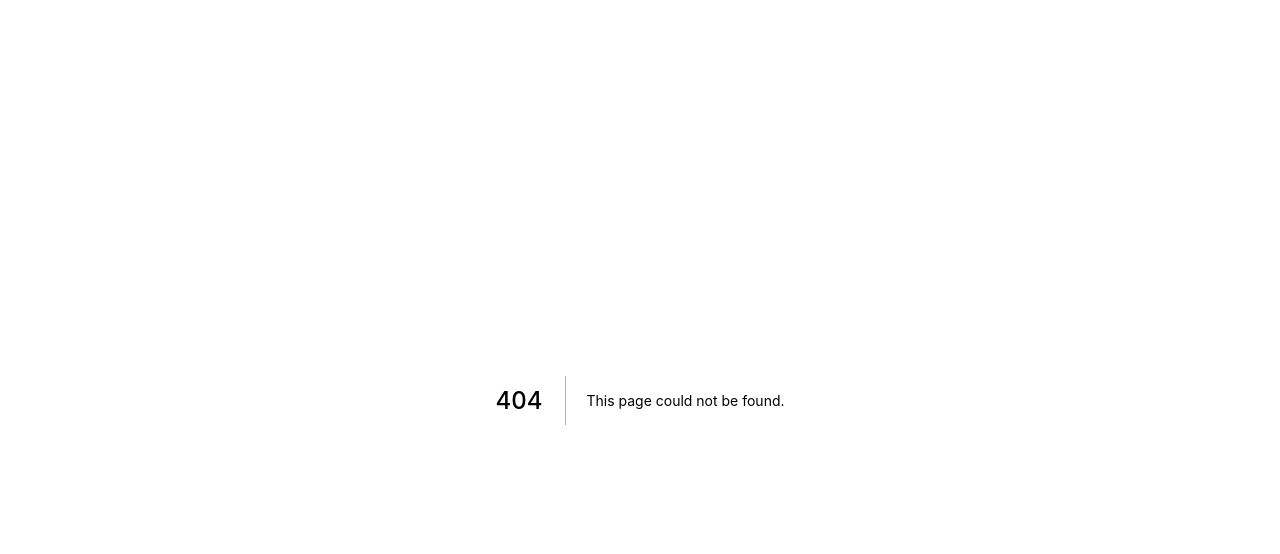
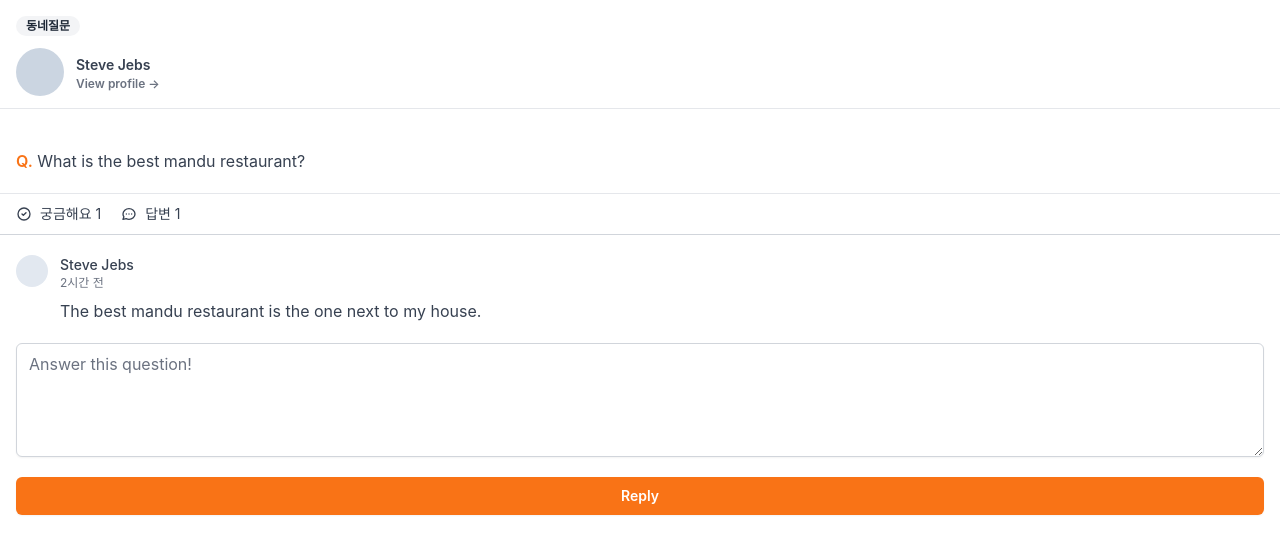
Before and after one commit to kkuyu/-carrot-market, a Next.js app: page /community/1 in a window 1280 px wide. Before the commit this address had no page. Shown: the top 554 px of the page. Built offline with nearby package versions, Linux system fonts and the light colour scheme; a web font is replaced by a local one.

Commit message:
Community Detail

```diff
--- /dev/null
+++ b/pages/community/[id].tsx
@@ -0,0 +1,81 @@
+import type { NextPage } from "next";
+
+const CommunityPostDetail: NextPage = () => {
+  return (
+    <div className="px-4">
+      <div className="mt-3">
+        <span className="inline-flex items-center px-2.5 py-0.5 text-xs font-semibold text-gray-800 bg-gray-100 rounded-full">동네질문</span>
+      </div>
+      <div className="-mx-4 border-b">
+        <button className="flex items-center w-full space-x-3 px-4 py-3 text-left">
+          <div className="flex-none w-12 h-12 bg-slate-300 rounded-full" />
+          <div>
+            <strong className="text-sm font-semibold text-gray-700">Steve Jebs</strong>
+            <p className="text-xs font-semibold text-gray-500">View profile &rarr;</p>
+          </div>
+        </button>
+      </div>
+
+      <div className="-mx-4 border-b border-b-gray-300">
+        <button type="button" className="flex flex-col items-stretch w-full text-left">
+          <div className="pt-8 px-4">
+            <div className="mt-2 text-gray-700">
+              <span className="font-semibold text-orange-500">Q.</span> What is the best mandu restaurant?
+            </div>
+          </div>
+          <div className="mt-5 px-4 border-t">
+            <div className="flex w-full py-2.5 space-x-5 text-gray-700">
+              <span className="flex items-center space-x-2 text-sm">
+                <svg className="w-4 h-4" fill="none" stroke="currentColor" viewBox="0 0 24 24" xmlns="http://www.w3.org/2000/svg">
+                  <path strokeLinecap="round" strokeLinejoin="round" strokeWidth="2" d="M9 12l2 2 4-4m6 2a9 9 0 11-18 0 9 9 0 0118 0z"></path>
+                </svg>
+                <span>궁금해요 1</span>
+              </span>
+              <span className="flex items-center space-x-2 text-sm">
+                <svg className="w-4 h-4" fill="none" stroke="currentColor" viewBox="0 0 24 24" xmlns="http://www.w3.org/2000/svg">
+                  <path
+                    strokeLinecap="round"
+                    strokeLinejoin="round"
+                    strokeWidth="2"
+                    d="M8 12h.01M12 12h.01M16 12h.01M21 12c0 4.418-4.03 8-9 8a9.863 9.863 0 01-4.255-.949L3 20l1.395-3.72C3.512 15.042 3 13.574 3 12c0-4.418 4.03-8 9-8s9 3.582 9 8z"
+                  ></path>
+                </svg>
+                <span>답변 1</span>
+              </span>
+            </div>
+          </div>
+        </button>
+      </div>
+
+      <div className="mt-5 space-y-5">
+        <div className="flex items-start space-x-3">
+          <div className="flex-none w-8 h-8 bg-slate-200 rounded-full" />
+          <div>
+            <span className="block text-sm font-medium text-gray-700">Steve Jebs</span>
+            <span className="block text-xs text-gray-500">2시간 전</span>
+            <p className="mt-2 text-gray-700">The best mandu restaurant is the one next to my house.</p>
+          </div>
+        </div>
+      </div>
+
+      <div className="mt-5">
+        <textarea
+          className="w-full shadow-sm border border-gray-300 rounded-md shadow-sm
+              focus:outline-none focus:ring-orange-500 focus:border-orange-500"
+          rows={4}
+          placeholder="Answer this question!"
+        />
+      </div>
+      <div className="mt-5">
+        <button
+          className="w-full px-4 py-2 text-sm font-semibold text-white bg-orange-500 border border-transparent rounded-md shadow-sm
+        hover:bg-orange-600 focus:outline-none focus:ring-2 focus:ring-offset-2 focus:ring-orange-500"
+        >
+          Reply
+        </button>
+      </div>
+    </div>
+  );
+};
+
+export default CommunityPostDetail;
--- a/pages/community/index.tsx
+++ b/pages/community/index.tsx
@@ -2,19 +2,24 @@ import type { NextPage } from "next";
 
 const Community: NextPage = () => {
   return (
-    <div className="px-4 py-16">
+    <div className="py-16">
       {[1, 1, 1, 1, 1].map((_, i) => (
-        <div key={i}>
-          <button type="button" className="flex flex-col items-start w-full pt-8 border-b border-b-gray-300">
-            <span className="flex items-center px-2.5 py-0.5 text-xs font-semibold text-gray-800 bg-gray-100 rounded-full">동네질문</span>
+        <div key={i} className="border-b border-b-gray-300">
+          <button type="button" className="flex flex-col items-stretch w-full text-left">
+            <div className="pt-8 px-4">
+              <span className="inline-flex items-center px-2.5 py-0.5 text-xs font-semibold text-gray-800 bg-gray-100 rounded-full">동네질문</span>
               <div className="mt-2 text-gray-700">
                 <span className="font-semibold text-orange-500">Q.</span> What is the best mandu restaurant?
               </div>
-            <div className="mt-5 flex items-center justify-between w-full text-xs font-medium text-gray-500">
+            </div>
+            <div className="mt-5 px-4">
+              <div className="flex items-center justify-between w-full text-xs font-semibold text-gray-500">
                 <span>니꼬</span>
                 <span className="flex-none">18시간 전</span>
               </div>
-            <div className="mt-3 flex w-full py-2.5 space-x-5 text-gray-700 border-t">
+            </div>
+            <div className="mt-3 px-4 border-t">
+              <div className="flex w-full py-2.5 space-x-5 text-gray-700">
                 <span className="flex items-center space-x-2 text-sm">
                   <svg className="w-4 h-4" fill="none" stroke="currentColor" viewBox="0 0 24 24" xmlns="http://www.w3.org/2000/svg">
                     <path strokeLinecap="round" strokeLinejoin="round" strokeWidth="2" d="M9 12l2 2 4-4m6 2a9 9 0 11-18 0 9 9 0 0118 0z"></path>
@@ -33,6 +38,7 @@ const Community: NextPage = () => {
                   <span>답변 1</span>
                 </span>
               </div>
+            </div>
           </button>
         </div>
       ))}
--- a/pages/index.tsx
+++ b/pages/index.tsx
@@ -5,10 +5,10 @@ const Home: NextPage = () => {
     <div className="flex flex-col py-10">
       {[1, 1, 1, 1, 1, 1, 1, 1, 1, 1, 1, 1].map((_, i) => (
         <div key={i} className="border-b">
-          <button type="button" className="flex justify-between items-stretch w-full p-4">
+          <button type="button" className="flex justify-between items-stretch w-full p-4 text-left">
             <div className="flex space-x-4">
               <div className="flex-none w-20 h-20 bg-gray-400 rounded-md" />
-              <div className="flex flex-col justify-center text-left">
+              <div className="flex flex-col justify-center">
                 <h3 className="text-sm font-semibold text-gray-900">New iPhone 14</h3>
                 <span className="mt-0.5 text-xs text-gray-500">Black</span>
                 <span className="mt-1 font-semibold text-gray-900">$95</span>
--- a/pages/items/[id].tsx
+++ b/pages/items/[id].tsx
@@ -5,13 +5,15 @@ const ItemDetail: NextPage = () => {
     <div className="px-4 py-10">
       <div>
         <div className="h-96 bg-slate-300" />
-        <button className="flex items-center w-full space-x-3 py-3 text-left border-t border-b">
+        <div className="border-t border-b">
+          <button className="flex items-center w-full space-x-3 py-3 text-left">
             <div className="flex-none w-12 h-12 bg-slate-300 rounded-full" />
             <div>
               <strong className="text-sm font-semibold text-gray-700">Steve Jebs</strong>
               <p className="text-xs font-semibold text-gray-500">View profile &rarr;</p>
             </div>
           </button>
+        </div>
         <div className="mt-5">
           <h1 className="text-3xl font-bold text-gray-900">Galaxy S50</h1>
           <span className="mt-3 block text-3xl text-gray-900">$140</span>
--- a/pages/items/upload.tsx
+++ b/pages/items/upload.tsx
@@ -46,12 +46,14 @@ const Upload: NextPage = () => {
           />
         </div>
       </div>
-      <button
-        className="mt-5 w-full px-4 py-2 text-sm font-semibold text-white bg-orange-500 border border-transparent rounded-md shadow-sm
+      <div className="mt-5">
+        <button
+          className="w-full px-4 py-2 text-sm font-semibold text-white bg-orange-500 border border-transparent rounded-md shadow-sm
         hover:bg-orange-600 focus:outline-none focus:ring-2 focus:ring-offset-2 focus:ring-orange-500"
-      >
-        Upload product
-      </button>
+        >
+          Upload product
+        </button>
+      </div>
     </div>
   );
 };
--- a/styles/globals.css
+++ b/styles/globals.css
@@ -12,6 +12,11 @@ label {
   cursor: pointer;
 }
 
+input,
+textarea {
+  display: block;
+}
+
 .a11y-hidden {
   position: absolute;
   width: 1px;
```
Also changed, not shown: 1 other file (tests, documents, lock files or other folders). Lines whose indentation alone changed are shown as unchanged.
